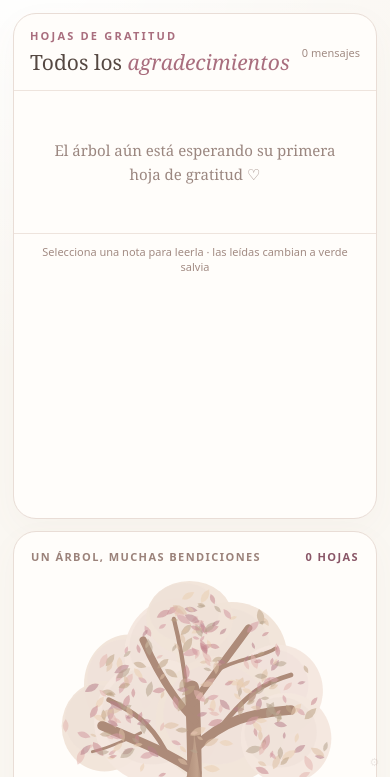
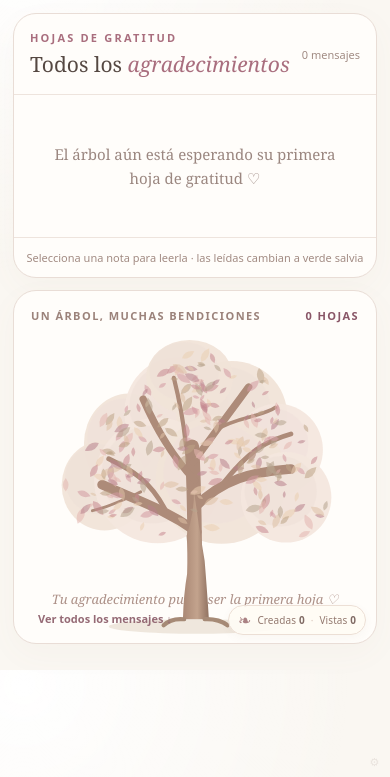
Before and after one commit to LIAR85/arbol-de-gratitud., a plain HTML site: page index.html in a window 390 px wide. Both pictures are taken after a click on the button "▣ Proyectar". Shown: the part 67-844 px from the top of the page. Drawn offline with nearby package versions, Linux system fonts and the light colour scheme; no server answers.

Commit message:
Show every projected message in normal mobile page scroll with quick-jump link

```diff
--- a/index.html
+++ b/index.html
@@ -51,6 +51,8 @@ footer{text-align:center;font:10px system-ui,sans-serif;letter-spacing:.17em;col
 @media(max-width:420px){.project-stats{right:10px;bottom:8px;font-size:10px;padding:6px 9px;gap:6px}}
 
 /* Proyección de prueba: árbol y todas las notas visibles, con lectura cómoda */
+.project-mobile-jump{display:none}
+@media(max-width:800px){.project .project-mobile-jump{position:absolute;display:block;left:14px;bottom:10px;background:transparent;color:#956a75;font:600 11px system-ui,sans-serif;border:0;padding:7px 10px;border-radius:12px}}
 .project-notes{display:none}
 .project .layout{display:grid;grid-template-columns:minmax(0,.83fr) minmax(0,1.17fr);gap:18px;align-items:stretch}
 .project .tree-card{height:calc(100dvh - 112px);min-height:0}
@@ -72,7 +74,7 @@ footer{text-align:center;font:10px system-ui,sans-serif;letter-spacing:.17em;col
 .project-note-empty{padding:35px 18px;color:#9b8780;text-align:center;font:15px/1.6 Georgia,serif}
 .project-notes-foot{flex:none;padding:10px 18px;border-top:1px solid #eee4dd;color:#a28b83;font:11px system-ui,sans-serif;text-align:center}
 @media(max-width:1000px){.project-notes-grid{grid-template-columns:1fr}.project-note{min-height:95px}}
-@media(max-width:800px){.project .layout{display:flex;flex-direction:column;gap:12px}.project .tree-card{height:45dvh;min-height:310px;flex:none}.project .tree-stage{height:calc(100% - 85px)}.project .project-notes{height:60dvh;min-height:320px;flex:none}.project-notes-grid{grid-template-columns:1fr}.project-notes-head{padding:14px 16px}.project-notes-scroll{padding:12px}}
+@media(max-width:800px){.project .layout{display:flex;flex-direction:column;gap:12px}.project .tree-card{height:42dvh;min-height:290px;flex:none}.project .tree-stage{height:calc(100% - 85px)}.project .project-notes{height:auto;min-height:0;overflow:visible;flex:none}.project .project-notes-scroll{min-height:0;overflow:visible;overscroll-behavior:auto;padding:12px}.project-notes-grid{grid-template-columns:1fr}.project-note{min-height:0;padding:15px 14px}.project-note .project-note-text{font-size:16px;line-height:1.55}.project-notes-head{padding:16px}.project-notes-foot{padding:12px}.project .tree-caption{padding-bottom:44px}}
 @media(min-width:1250px){.project main{max-width:1500px}}
 </style>
 </head>
@@ -82,7 +84,7 @@ footer{text-align:center;font:10px system-ui,sans-serif;letter-spacing:.17em;col
 <main>
 <section class="hero"><div class="kicker">UN MOMENTO PARA DAR GRACIAS</div><h1>Nuestro árbol de <em>gratitud</em></h1><p>Cada agradecimiento es una hoja que florece. Juntas hacemos visible todo lo bueno que Dios ha hecho.</p></section>
 <div class="layout">
-<section class="tree-card" aria-label="Árbol interactivo de gratitud"><div class="tree-top"><span>UN ÁRBOL, MUCHAS BENDICIONES</span><span class="counter" id="counter" aria-live="polite">0 HOJAS</span></div><div class="tree-stage"><svg id="tree" viewBox="0 0 600 540" role="img" aria-label="Árbol con copa frondosa, tronco, ramas y hojas de gratitud"></svg></div><div class="tree-caption" id="treeHint" aria-live="polite">Tu agradecimiento puede ser la primera hoja ♡</div><div class="project-stats" aria-live="polite" aria-label="Estado de lectura de las hojas"><span class="mini-leaf" aria-hidden="true">❧</span><span>Creadas <b id="statCreated">0</b></span><span class="stat-separator">·</span><span>Vistas <b id="statViewed">0</b></span></div></section>
+<section class="tree-card" aria-label="Árbol interactivo de gratitud"><div class="tree-top"><span>UN ÁRBOL, MUCHAS BENDICIONES</span><span class="counter" id="counter" aria-live="polite">0 HOJAS</span></div><div class="tree-stage"><svg id="tree" viewBox="0 0 600 540" role="img" aria-label="Árbol con copa frondosa, tronco, ramas y hojas de gratitud"></svg></div><div class="tree-caption" id="treeHint" aria-live="polite">Tu agradecimiento puede ser la primera hoja ♡</div><button type="button" class="project-mobile-jump" id="jumpNotes">Ver todos los mensajes ↓</button><div class="project-stats" aria-live="polite" aria-label="Estado de lectura de las hojas"><span class="mini-leaf" aria-hidden="true">❧</span><span>Creadas <b id="statCreated">0</b></span><span class="stat-separator">·</span><span>Vistas <b id="statViewed">0</b></span></div></section>
 <section class="project-notes" aria-label="Todos los agradecimientos para proyectar">
 <div class="project-notes-head"><div><div class="kicker">HOJAS DE GRATITUD</div><h2>Todos los <em style="color:var(--rose)">agradecimientos</em></h2></div><small id="projectNotesCount">0 mensajes</small></div>
 <div class="project-notes-scroll"><div id="projectNotesGrid" class="project-notes-grid"></div></div>
@@ -278,6 +280,7 @@ submit.disabled=false;submit.textContent='Colocar mi hoja en el árbol ♡';
 closeModals();document.getElementById('treeHint').textContent='¡Gracias! Tu hoja ya forma parte del árbol ♡';
 stage.scrollIntoView({behavior:'smooth',block:'center'});
 });
+document.getElementById('jumpNotes').addEventListener('click',()=>document.querySelector('.project-notes').scrollIntoView({behavior:'smooth',block:'start'}));
 const projectBtn=document.getElementById('projectBtn');
 projectBtn.addEventListener('click',()=>{const on=document.body.classList.toggle('project');projectBtn.textContent=on?'← Salir':'▣ Proyectar';projectBtn.setAttribute('aria-pressed',String(on));draw();if(on)window.scrollTo({top:0,behavior:'smooth'})});
 // Actualización de respaldo: cubre reconexiones y dispositivos suspendidos.
```
